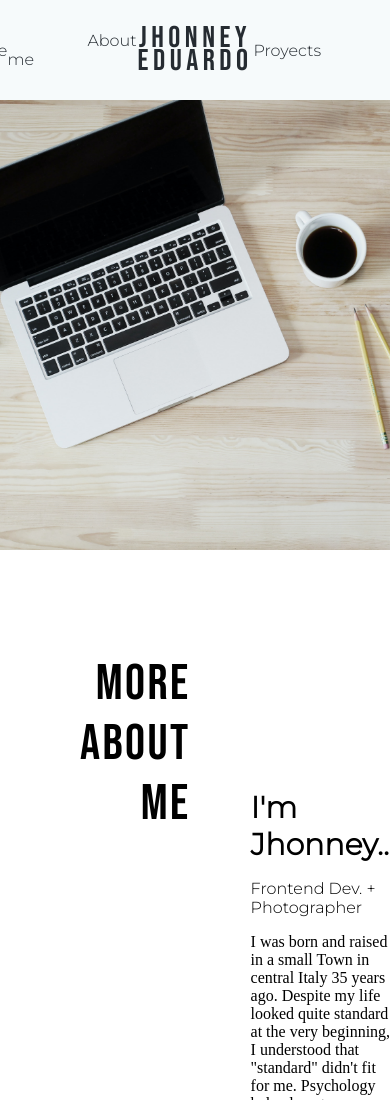
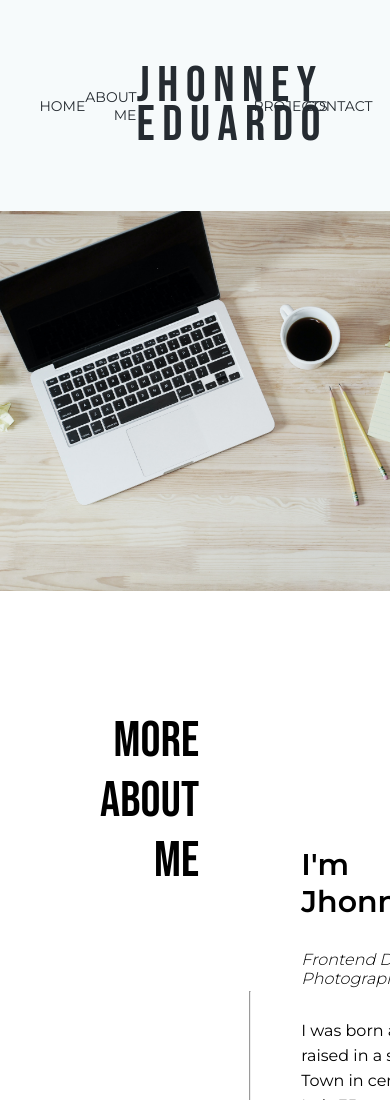
Before and after one commit to jhonneyp/myWeb, a website: page public/index.html in a window 390 px wide. Shown: the top 1100 px of the page. Drawn offline with Linux system fonts and the light colour scheme.

Commit message:
responsive

```diff
--- a/public/index.html
+++ b/public/index.html
@@ -7,7 +7,7 @@
     <link rel="icon" type="image/vnd.microsoft.icon" href="/public/fav.ico">
     <link rel="preconnect" href="https://fonts.googleapis.com">
     <link rel="preconnect" href="https://fonts.gstatic.com" crossorigin>
-    <link href="https://fonts.googleapis.com/css2?family=Bebas+Neue&family=Montserrat:wght@100;300&display=swap" rel="stylesheet">
+    <link href="https://fonts.googleapis.com/css2?family=Bebas+Neue&family=Montserrat:wght@100;300;400;500;600&display=swap" rel="stylesheet">
     <script src="../src/main.js"></script>
     <link rel="stylesheet" href="../src/styles.css">
     <title>Jhonney E.</title>
@@ -17,10 +17,10 @@
             <nav class="Header__nav Header__nav--left">
                 <ul>
                     <li>
-                        <a href="#">Home</a>
+                        <a href="#">HOME</a>
                     </li>
                     <li>
-                        <a href="#">About me</a>
+                        <a href="#">ABOUT ME</a>
                     </li>
                 </ul>
             </nav>
@@ -31,10 +31,10 @@
             <nav class="Header__nav Header__nav--right">
                 <ul>
                     <li>
-                        <a href="#">Proyects</a>
+                        <a href="#">PROJECTS</a>
                     </li>
                     <li>
-                        <a href="#">Contact</a>
+                        <a href="#">CONTACT</a>
                     </li>
                 </ul>
             </nav>
@@ -48,6 +48,7 @@
         <section class="Principal__section Principal__section--left">
             <h3>MORE <br> ABOUT ME</h3>
         </section>
+        <hr class="Line">
         <section class="Principal__section Principal__section--right">
             <h3>I'm Jhonney...</h3>
             <span>Frontend Dev. + Photographer</span>
--- a/src/styles.css
+++ b/src/styles.css
@@ -10,6 +10,9 @@
     --main-font: 'Bebas Neue', cursive;
     --secondary-font: 'Montserrat', sans-serif;
 }
+html{
+    font-size: .0625rem;
+}
 
 body {
     margin: 0px;
@@ -17,7 +20,7 @@ body {
 
 .Header{
     background: var(--m-white);
-    height: 100px;
+    height: 25vh;
     display: flex;
     justify-content: center;
 }
@@ -25,7 +28,7 @@ body {
 .Title{
     color: var(--m-black);
     font-family: var(--main-font);
-    font-size: 30px;
+    font-size: 50rem;
     font-weight: 400;
     letter-spacing: 0.15em;
     line-height: 78.5%;
@@ -35,33 +38,31 @@ body {
 }
 
 .Header__nav{
+    display: flex;
+    font-size: 14rem;
     width: 35%;
-    display: flex;
 }
 
 .Header__nav--left{
-    flex-direction: row-reverse;
+    justify-content: end;
+    text-align: right;
+}
+.Header__nav--right{
+    justify-content: start;
+    text-align: left;
 }
 
 .Header__nav ul{
     align-items: center;
-    margin-top: 0px;
-    margin-bottom: 0px;
+    display: flex;
+    list-style: none;
+    margin: 0px;
+    padding-left: 0px;
+    width: 75%;
 }
 
-.Header__nav--left ul a{
-    margin-left: 80px;
-}
-
-.Header__nav--right ul a{
-    margin-right: 80px;
-}
-
-.Header__nav ul{
-    display: flex;
-    align-items: center;
-    list-style: none;
-    padding-left: 0px;
+.Header__nav li{
+    width: 50%;
 }
 
 .Header__nav a{
@@ -70,11 +71,16 @@ body {
     font-family: var(--secondary-font);
 }
 
+.Header__nav a:hover{
+    text-decoration: underline 2px var(--m-gray);
+    cursor: pointer;
+}
+
 /* Banner */
 
 .Banner img{
     width: 100%;
-    height: 450px;
+    height: 45vh;
     object-fit: cover;
     top: 0;
 }
@@ -88,11 +94,18 @@ body {
 
 .Principal__section {
     width: 50%;
-    padding: 30px;
+    padding: 50em;
 }
 
 .Principal__section--left {
-    padding-left: 80px;
+    padding-left: 100px;
+}
+
+.Line{
+    background: #252B31;
+    height: 500px;
+    margin-top: 400px;
+    width: 0px;
 }
 
 .Principal__section--right {
@@ -104,7 +117,7 @@ body {
     display: flex;
     flex-direction: row-reverse;
     font-family: var(--main-font);
-    font-size: 50px;
+    font-size: 50rem;
     font-weight: 400;
     letter-spacing: .15rem;
     margin: 0px;
@@ -115,7 +128,9 @@ body {
 
 .Principal__section--right h3 {
     font-family: var(--secondary-font);
-    font-size: 30px;
+    font-size: 30rem;
+    font-weight: 900;
+
     margin: 205px 0px 0px 0px;
     text-align: left;
 }
@@ -123,7 +138,18 @@ body {
 .Principal__section--right span {
     display: inline-block;
     font-family: var(--secondary-font);
-    font-size: 16px;
-    margin-top: 16px;
+    font-style: italic;
+    font-size: 16rem;
+    font-weight: 300;
+    margin-top: 30px;
     text-align: left;
 }
+
+.Principal__section--right p {
+    font-family: var(--secondary-font);
+    font-size: 16rem;
+    font-weight: 400;
+    line-height: 25px;
+    margin-top: 30px;
+    text-align: left;
+}
```
Also changed, not shown: readme.md (added).
